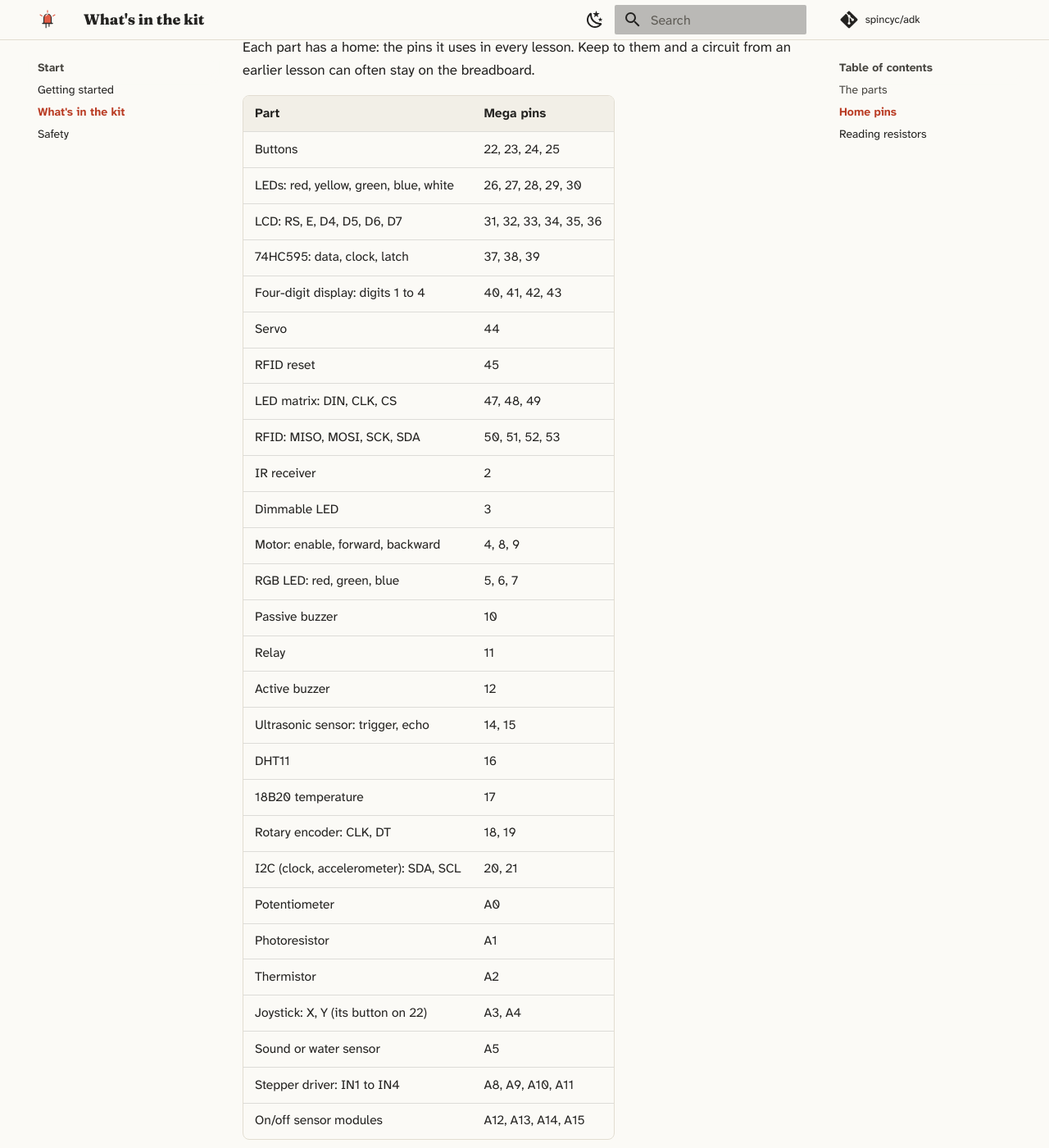
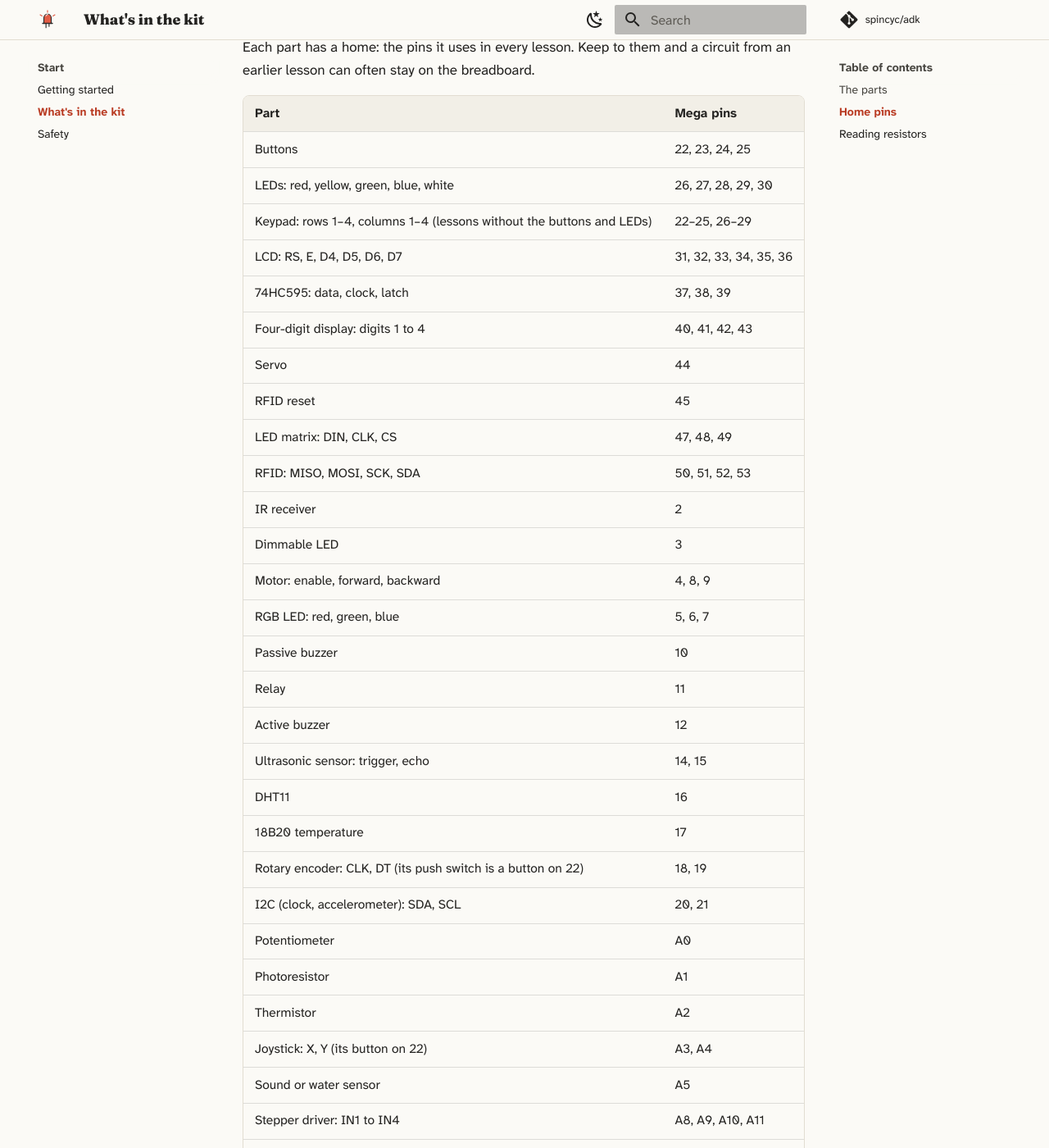
Before and after one commit to spincyc/adk, an MkDocs documentation site: the page built from docs/kit.md, in a window 1280 px wide and 1400 px high, scrolled down 2054 px. Shown: the whole window at 82% size. Built offline with MkDocs 1.6.1 and Material for MkDocs 9.7.7, drawn with Linux system fonts in a browser that asks for light colours; comment, search, counter and statistics services are not loaded.

Commit message:
kit: give the keypad and the encoder's switch home pins
Co-Authored-By: Claude Opus 5.5 (1M context) <noreply@anthropic.com>

```diff
--- a/docs/kit.md
+++ b/docs/kit.md
@@ -47,6 +47,7 @@ circuit from an earlier lesson can often stay on the breadboard.
 |---|---|
 | Buttons | 22, 23, 24, 25 |
 | LEDs: red, yellow, green, blue, white | 26, 27, 28, 29, 30 |
+| Keypad: rows 1–4, columns 1–4 (lessons without the buttons and LEDs) | 22–25, 26–29 |
 | LCD: RS, E, D4, D5, D6, D7 | 31, 32, 33, 34, 35, 36 |
 | 74HC595: data, clock, latch | 37, 38, 39 |
 | Four-digit display: digits 1 to 4 | 40, 41, 42, 43 |
@@ -64,7 +65,7 @@ circuit from an earlier lesson can often stay on the breadboard.
 | Ultrasonic sensor: trigger, echo | 14, 15 |
 | DHT11 | 16 |
 | 18B20 temperature | 17 |
-| Rotary encoder: CLK, DT | 18, 19 |
+| Rotary encoder: CLK, DT (its push switch is a button on 22) | 18, 19 |
 | I2C (clock, accelerometer): SDA, SCL | 20, 21 |
 | Potentiometer | A0 |
 | Photoresistor | A1 |
```
